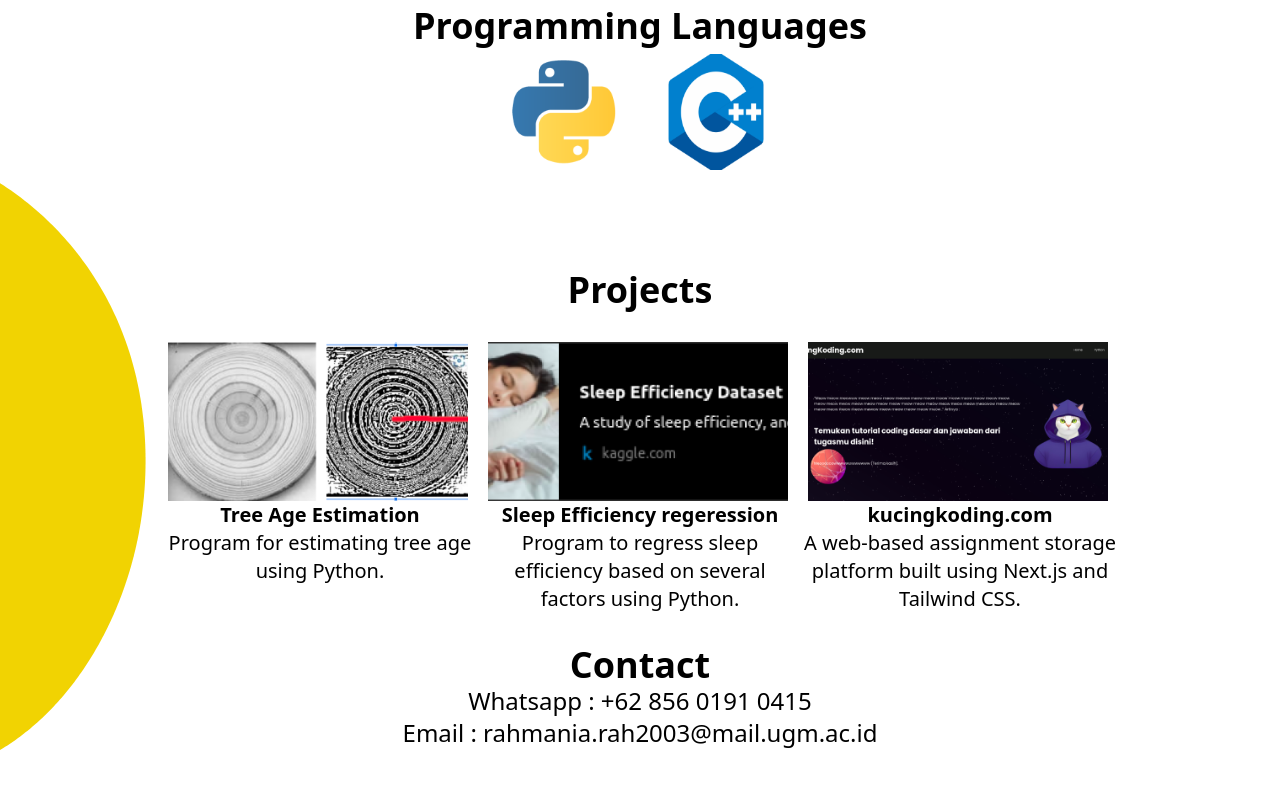
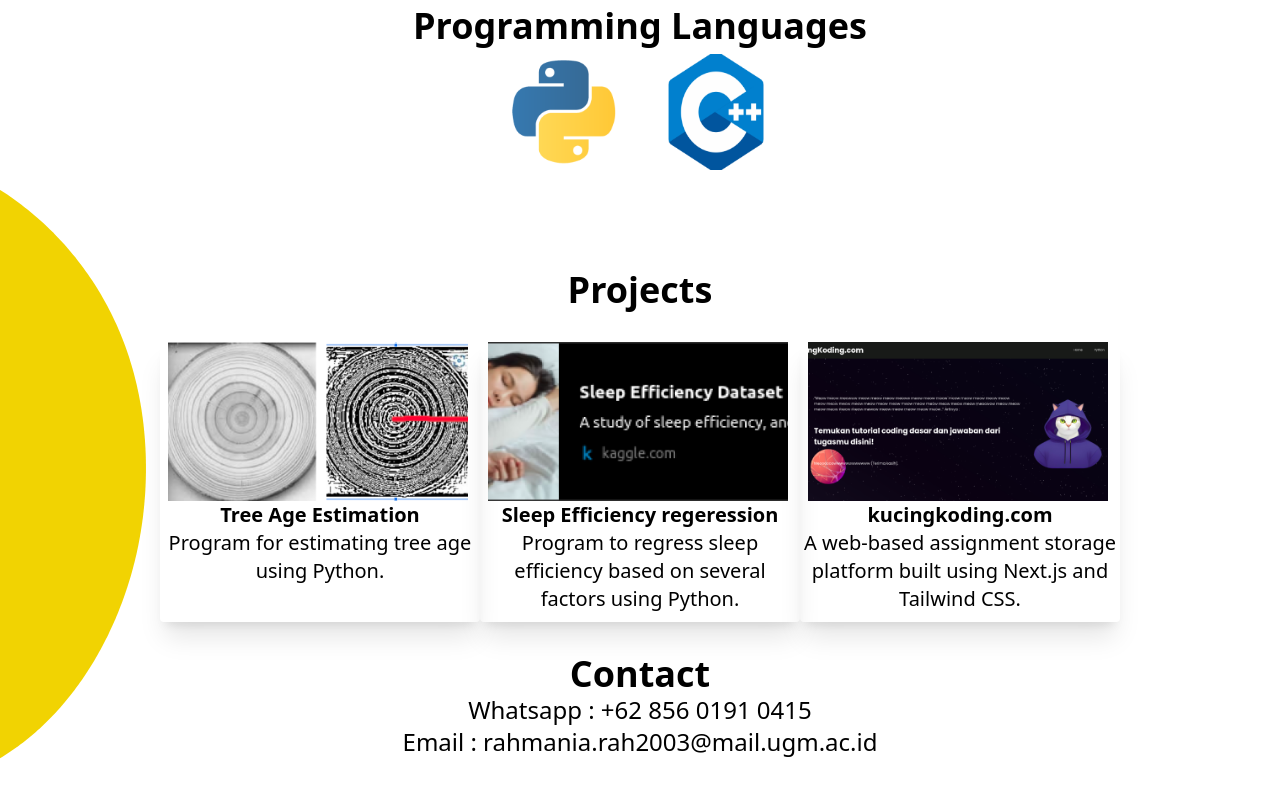
Before and after one commit to Rahmaniatok/Portfolio-Rahmania, a Next.js app: page / in a window 1280 px wide. Shown: the part 2284-3082 px from the top of the page. Built offline with nearby package versions, Linux system fonts and the light colour scheme.

Commit message:
add shadow on card

```diff
--- a/app/page.tsx
+++ b/app/page.tsx
@@ -18,7 +18,7 @@ export default function Home(){
           </h2>
           <div className="flex justify-center p-4">
             <Link className="text-xl font-semibold rounded border  hover:text-white px-4 py-4 bg-[#F1D302]"
-            href="https://drive.google.com/file/d/1jBDKM65qSYuhlO3AbdpUqA5uLmYIt9T-/view?usp=sharing">Download CV</Link>
+            href="https://drive.google.com/file/d/11CwwsbF13gzzfAl3NscA8yAajLkoyjGz/view?usp=sharing">Download CV</Link>
           </div>
         </div>
         <img className=" w-[225px] md:w-[480px]" src="/foto1.png"></img>
@@ -76,7 +76,7 @@ export default function Home(){
           <h3 className="text-2xl md:text-4xl font-sans font-semibold text-center">Projects</h3>
           <div className="flex justify-center py-8">
           <Link href={"/treeageestimation"}>
-            <div className="w-80 h-64 overflow-hidden rounded hover:bg-[#F1D302]">
+            <div className="w-80 h-[280px] shadow-xl overflow-hidden rounded hover:bg-[#F1D302]">
               <img className="w-[200px] md:w-[300px] mx-2" src="/projects/Treeageestimation.png"></img>
               <h4 className="text-l md:text-xl font-semibold font-sans text-center">
               Tree Age Estimation
@@ -87,7 +87,7 @@ export default function Home(){
             </div>
             </Link>
             <Link href={"/sleepefficiency"}>
-            <div className="w-80 overflow-hidden rounded hover:bg-[#F1D302]">
+            <div className="w-80 h-[280px] shadow-xl overflow-hidden rounded hover:bg-[#F1D302]">
               <img className="w-[200px] md:w-[300px] mx-2" src="/projects/Sleepefficiency.png"></img>
               <h4 className="text-l md:text-xl font-semibold font-sans text-center">
               Sleep Efficiency regeression
@@ -98,7 +98,7 @@ export default function Home(){
             </div>
             </Link>
             <Link href={"/kucingkoding"}>
-              <div className="w-80 overflow-hidden rounded hover:bg-[#F1D302]">
+              <div className="w-80 h-[280px] shadow-xl overflow-hidden rounded hover:bg-[#F1D302]">
                 <img className="w-[200px] md:w-[300px] mx-2" src="/projects/kucingkoding.png"></img>
                 <h4 className="text-l md:text-xl font-semibold font-sans text-center">
                   kucingkoding.com
```
